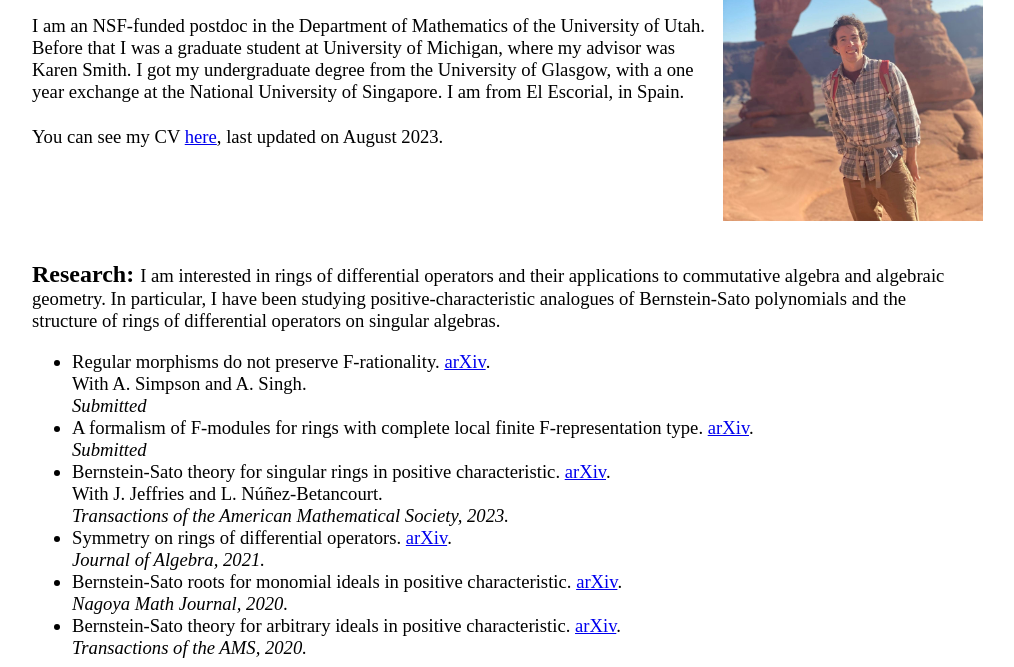
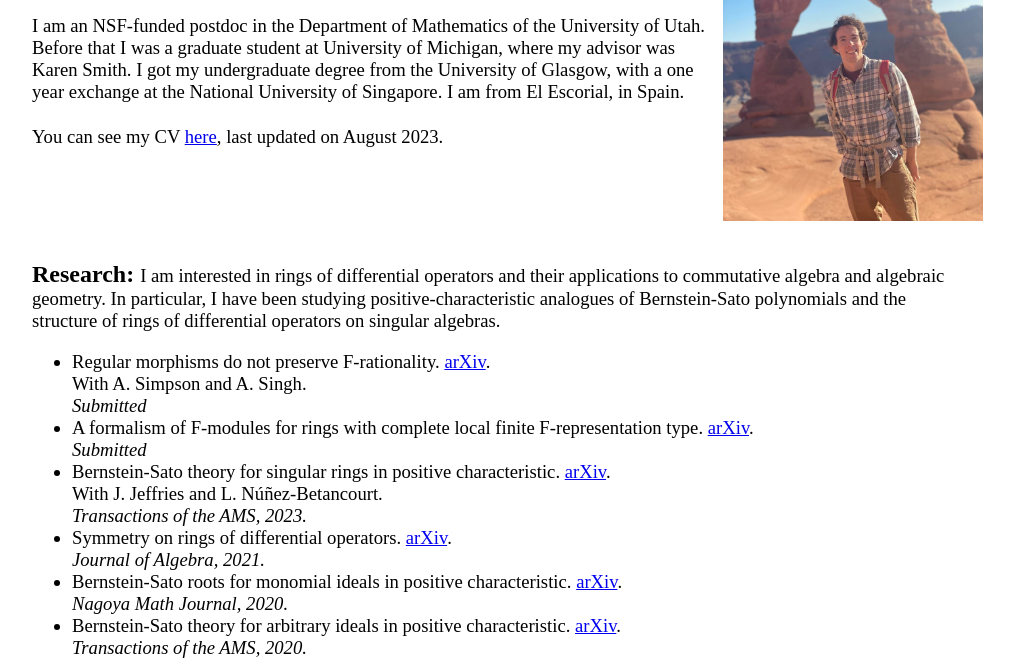
Before and after one commit to EamonQG/EamonQG.github.io, a plain HTML site: page index.html in a window 1280 px wide. Shown: the part 133-800 px from the top of the page, without its empty margins (32-1046 px from the left). Drawn offline with Linux system fonts and the light colour scheme.

Commit message:
Update index.html

```diff
--- a/index.html
+++ b/index.html
@@ -28,7 +28,7 @@
 <ul>
 <li> Regular morphisms do not preserve F-rationality. <a href="https://arxiv.org/abs/2307.03785" target="_blank">arXiv</a>.<br>With A. Simpson and A. Singh.<br><i>Submitted</i> </li>
 <li> A formalism of F-modules for rings with complete local finite F-representation type. <a href="https://arxiv.org/abs/2303.02705" target="_blank">arXiv</a>.<br><i>Submitted</i>  </li>
-<li> Bernstein-Sato theory for singular rings in positive characteristic. <a href="https://arxiv.org/abs/2110.00129" target="_blank">arXiv</a>.<br>With J. Jeffries and L. Núñez-Betancourt.<br><i>Transactions of the American Mathematical Society, 2023.</i></li>
+<li> Bernstein-Sato theory for singular rings in positive characteristic. <a href="https://arxiv.org/abs/2110.00129" target="_blank">arXiv</a>.<br>With J. Jeffries and L. Núñez-Betancourt.<br><i>Transactions of the AMS, 2023.</i></li>
 <li> Symmetry on rings of differential operators. <a href="https://arxiv.org/abs/2005.08236" target="_blank">arXiv</a>. <br><i> Journal of Algebra, 2021.</i></li>
 <li> Bernstein-Sato roots for monomial ideals in positive characteristic. <a href="https://arxiv.org/abs/1907.11709" target="_blank"> arXiv</a>. <br> <i>Nagoya Math Journal, 2020. </i> </li>
 <li> Bernstein-Sato theory for arbitrary ideals in positive characteristic. <a href="https://arxiv.org/abs/1907.07297" target="_blank">arXiv</a>. <br> <i>Transactions of the AMS, 2020.</i> </li> </li>
```
